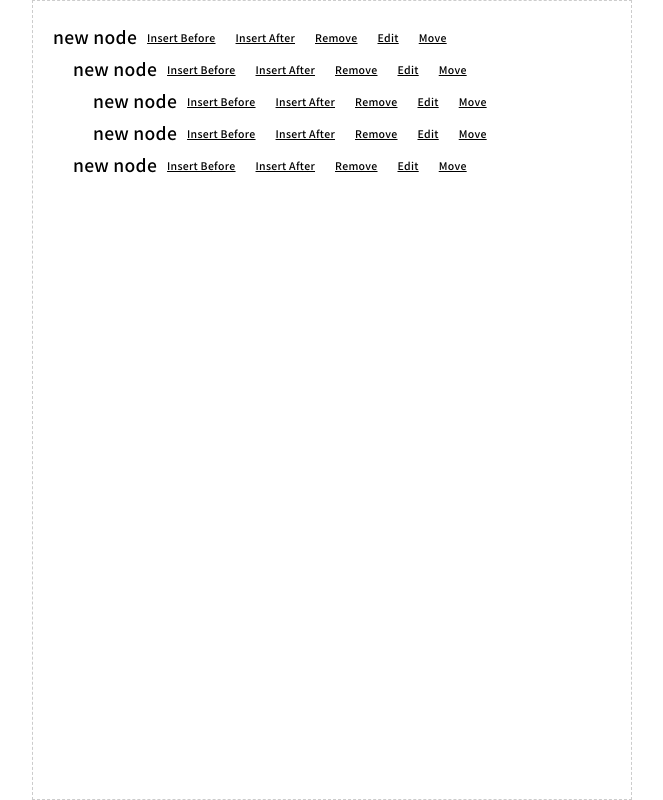
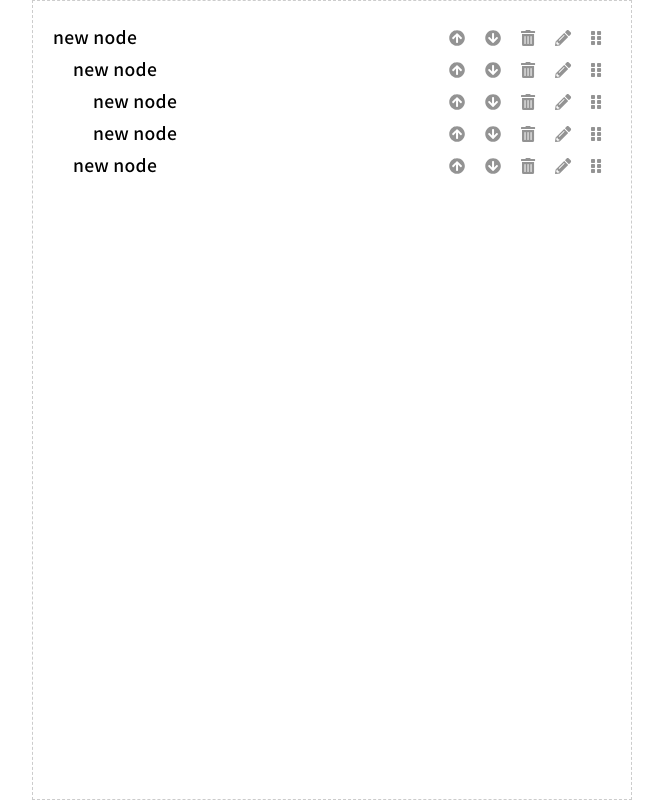
Before and after one commit to HamSungJun/PRIME-UI, a Vue app: page / in a window 1280 px wide. Shown: the whole page, without its empty margins (308-971 px from the left). Built offline with nearby package versions, Linux system fonts and the light colour scheme.

Commit message:
Pui-TreeView

```diff
--- a/package.json
+++ b/package.json
@@ -10,6 +10,10 @@
     "build-storybook": "build-storybook -c .storybook -s ./public"
   },
   "dependencies": {
+    "@fortawesome/fontawesome-svg-core": "^1.2.35",
+    "@fortawesome/free-regular-svg-icons": "^5.15.3",
+    "@fortawesome/free-solid-svg-icons": "^5.15.3",
+    "@fortawesome/vue-fontawesome": "^2.0.2",
     "core-js": "^3.6.5",
     "vue": "^2.6.11"
   },
--- a/src/main.js
+++ b/src/main.js
@@ -1,6 +1,22 @@
 import Vue from 'vue'
 import App from './App.vue'
 import PrimeUI from './packages'
+import { library } from '@fortawesome/fontawesome-svg-core'
+import { FontAwesomeIcon } from '@fortawesome/vue-fontawesome'
+import {
+  faTrashAlt,
+  faPencilAlt,
+  faGripVertical,
+  faArrowCircleUp
+} from '@fortawesome/free-solid-svg-icons'
+
+library.add(
+  faTrashAlt,
+  faPencilAlt,
+  faGripVertical,
+  faArrowCircleUp
+)
+Vue.component('font-awesome-icon', FontAwesomeIcon)
 Vue.config.productionTip = false
 Vue.use(PrimeUI)
 
--- a/src/packages/components/pui-treeview/pui-treebus.js
+++ b/src/packages/components/pui-treeview/pui-treebus.js
@@ -12,6 +12,40 @@ export const PUI_TREE_BUS = function () {
           'pui-tree-node-update'
         ])
       }
+    },
+    methods: {
+      createNode ({ nodeName }) {
+        return {
+          id: Math.random(),
+          name: nodeName,
+          children: []
+        }
+      },
+      onCreateBefore ({ parentNode, currentNode, nodeName }) {
+        if (!parentNode) return
+        console.log(parentNode, currentNode, nodeName)
+        const currentNodeIndex = parentNode.children.findIndex(node => node === currentNode)
+        parentNode.children.splice(
+          currentNodeIndex === 0 ? 0 : currentNodeIndex - 1,
+          0,
+          this.createNode({ nodeName })
+        )
+      },
+      onCreateAfter ({ parentNode, currentNode, nodeName }) {
+        if (!parentNode) return
+        const currentNodeIndex = parentNode.children.findIndex(node => node === currentNode)
+        parentNode.children.splice(
+          currentNodeIndex + 1,
+          0,
+          this.createNode({ nodeName })
+        )
+      },
+      onRemove () {
+
+      },
+      onUpdate () {
+
+      }
     }
   })
 }
--- a/src/packages/components/pui-treeview/pui-treenode.vue
+++ b/src/packages/components/pui-treeview/pui-treenode.vue
@@ -23,7 +23,9 @@
             'pui-tree-node__item-function-icon',
           ]"
         >
-          Insert Before
+          <font-awesome-icon
+            :icon="['fas', 'arrow-circle-up']"
+          />
         </span>
         <span
           v-if="treeNodeCreateAfter"
@@ -33,7 +35,10 @@
             'pui-tree-node__item-function-icon',
           ]"
         >
-          Insert After
+          <font-awesome-icon
+            :icon="['fas', 'arrow-circle-up']"
+            rotation="180"
+          />
         </span>
         <span
           v-if="treeNodeRemove"
@@ -43,7 +48,9 @@
             'pui-tree-node__item-function-icon',
           ]"
         >
-          Remove
+          <font-awesome-icon
+            :icon="['fas', 'trash-alt']"
+          />
         </span>
         <span
           v-if="treeNodeUpdate"
@@ -53,7 +60,9 @@
             'pui-tree-node__item-function-icon',
           ]"
         >
-          Edit
+          <font-awesome-icon
+            :icon="['fas', 'pencil-alt']"
+          />
         </span>
         <span
           v-if="treeNodeMove"
@@ -63,8 +72,11 @@
             'pui-tree-node__item-function-icon',
             'pui-tree-node__item-function-icon--handle',
           ]"
+          ref="node-handle"
         >
-          Move
+          <font-awesome-icon
+            :icon="['fas', 'grip-vertical']"
+          />
         </span>
     </div>
 </template>
@@ -79,6 +91,15 @@ export default {
     },
     treeData: {
       type: Object,
+      required: true
+    },
+    treeDataParent: {
+      type: [Object, null],
+      default: () => null,
+      required: false
+    },
+    treeNodeDefaultName: {
+      type: String,
       required: true
     },
     treeLevel: {
@@ -116,12 +137,6 @@ export default {
   },
   data () {
     return {
-      nodeFunctions: [
-        'insert-before',
-        'insert-after',
-        'remove',
-        'update'
-      ]
     }
   },
   computed: {
@@ -140,7 +155,7 @@ export default {
   },
   methods: {
     onMouseDown (event) {
-      if (!event.target.classList.contains('pui-tree-node-move')) {
+      if (!event.target.closest('.pui-tree-node__item-function-icon--handle')) {
         event.preventDefault()
       }
       return true
@@ -148,7 +163,21 @@ export default {
     onNodeClick (event) {
       const functionClass = event.target.classList.item(0)
       if (this.treeBus.nodeFunctionSet.has(functionClass)) {
-
+        console.log(functionClass)
+        switch (functionClass) {
+          case 'pui-tree-node-create-before':
+            return this.treeBus.onCreateBefore({
+              parentNode: this.treeDataParent,
+              currentNode: this.treeData,
+              nodeName: this.treeNodeDefaultName
+            })
+          case 'pui-tree-node-create-after':
+            return this.treeBus.onCreateAfter({
+              parentNode: this.treeDataParent,
+              currentNode: this.treeData,
+              nodeName: this.treeNodeDefaultName
+            })
+        }
       }
     }
   }
@@ -167,23 +196,24 @@ export default {
   }
   &__item{
     &-name{
-    font-size: 1.25rem;
+      font-size: 1.25rem;
+      margin-right: auto;
     }
     &-function-icon{
       display: flex;
       align-items: center;
       justify-content: center;
       height: 100%;
-      font-size: 0.75rem;
+      font-size: 1.15rem;
       text-decoration: underline;
       cursor: pointer;
       padding: 0 10px;
+      color: rgba(40,40,40,0.5);
+      transition: color 0.25s ease;
       &:hover{
-        background: #ccc;
+        color: rgb(30,30,30);
+        background-color: rgba(220,220,220,0.75);
       }
-    }
-    &--handle{
-      margin-left: auto;
     }
   }
 }
--- a/src/packages/components/pui-treeview/pui-treeview.vue
+++ b/src/packages/components/pui-treeview/pui-treeview.vue
@@ -3,9 +3,11 @@
         <pui-treenode
             :tree-bus="treeBus"
             :tree-data="treeData"
+            :tree-data-parent="treeDataParent"
             :tree-level="treeLevel"
             :tree-max-level="treeMaxLevel"
             :tree-level-gap="treeLevelGap"
+            :tree-node-default-name="treeNodeDefaultName"
             :tree-node-create-before="treeNodeCreateBefore"
             :tree-node-create-after="treeNodeCreateAfter"
             :tree-node-remove="treeNodeRemove"
@@ -93,6 +95,11 @@ export default {
       type: Boolean,
       default: true,
       required: false
+    },
+    treeNodeDefaultName: {
+      type: String,
+      default: 'New Node',
+      required: false
     }
   },
   methods: {
```
Also changed, not shown: 1 other file (tests, documents, lock files or other folders).
